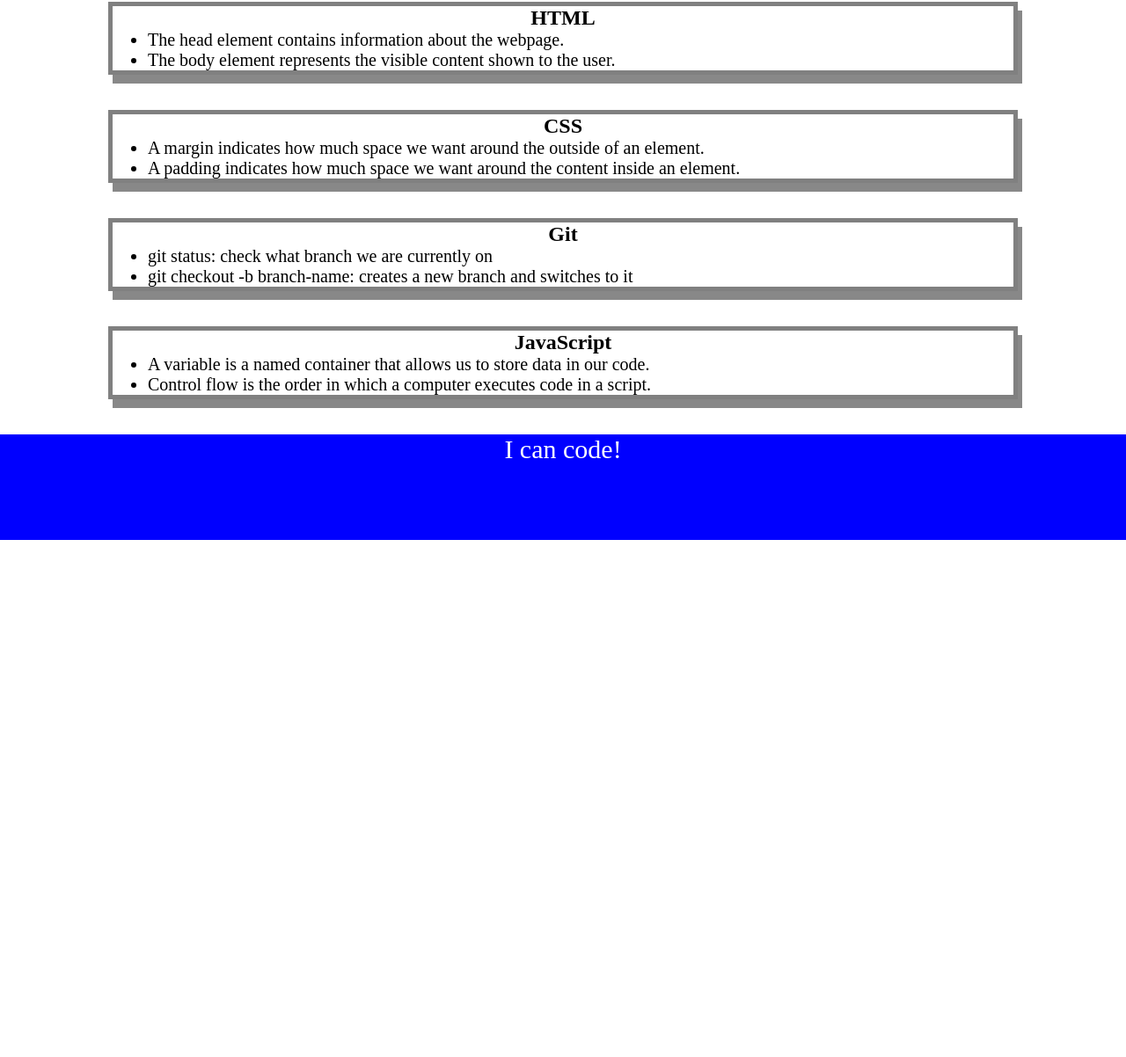
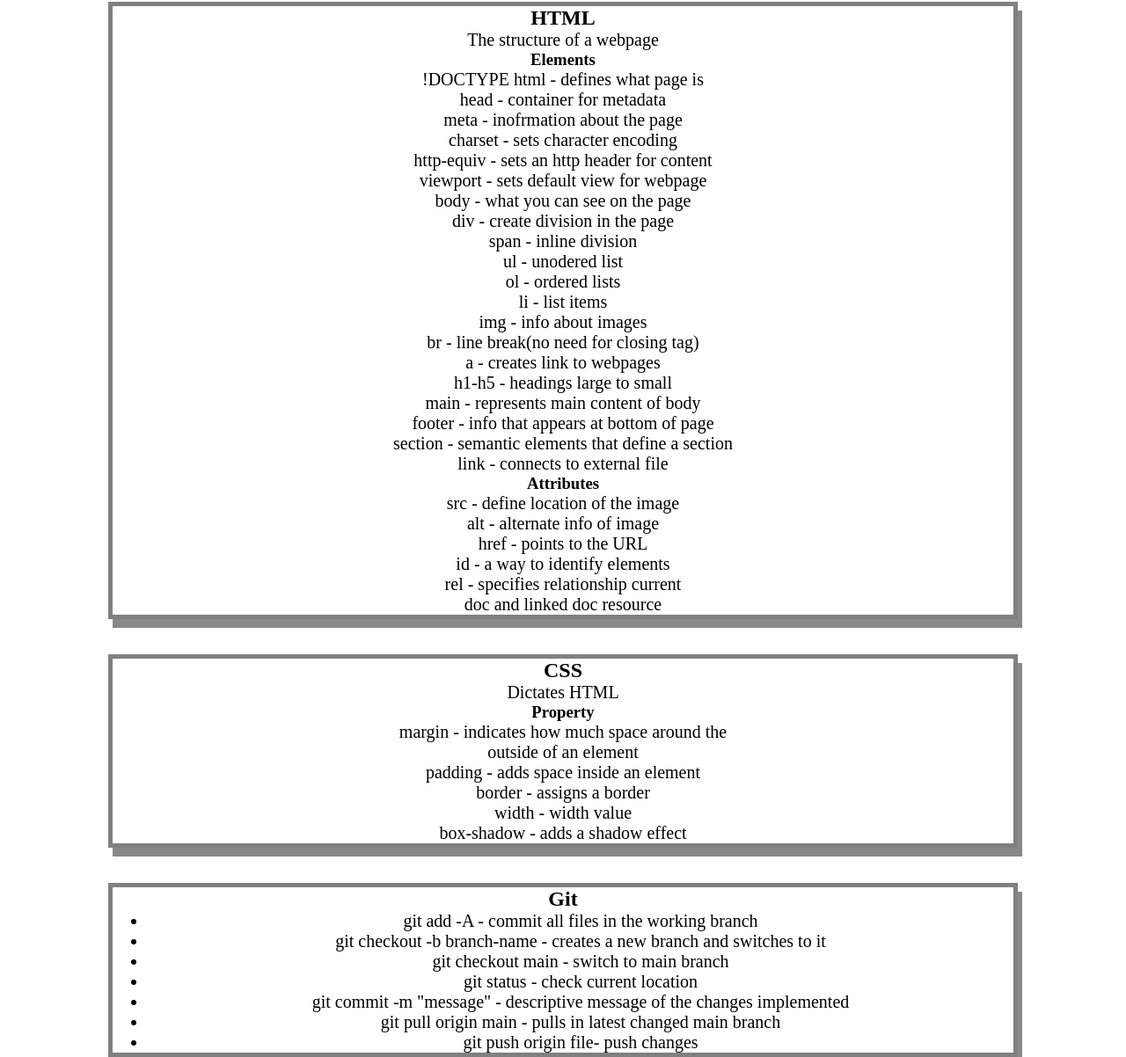
Before and after one commit to ChuyiengVang/prework-study-guide, a plain HTML site: page index.html in a window 1280 px wide. Shown: the part 158-1360 px from the top of the page at 88% size. Before the commit the page ends 800 px from the top, so only its background shows below. Drawn offline with Linux system fonts and the light colour scheme.

Commit message:
HTML and CSS update

```diff
--- a/assets/style.css
+++ b/assets/style.css
@@ -10,7 +10,8 @@
     color: white;
 }
 h1,
-h2 {
+h2,
+h3{
     text-align: center;
 }
 img {
@@ -20,13 +21,14 @@
     margin-left: auto;
     margin-right: auto;
 }
-ul {
+ul{
     padding-left: 40px;
     font-size: 20px;
+    text-align: center;
 }
 p {
     text-align: center;
-    font-size: 30px;
+    font-size: 20px;
 }
 
 .card {
--- a/index.html
+++ b/index.html
@@ -16,25 +16,58 @@
     <main>
       <section class="card" id="html-section">
         <h2>HTML</h2>
-        <ul>
-          <li>The head element contains information about the webpage.</li>
-          <li>The body element represents the visible content shown to the user.</li>
-        </ul>
+        <p>The structure of a webpage</p>
+        <h3>Elements</h3>
+        <p>!DOCTYPE html - defines what page is<br>
+           head - container for metadata<br>
+           meta - inofrmation about the page<br>
+           charset - sets character encoding<br>
+           http-equiv - sets an http header for content<br>
+           viewport - sets default view for webpage<br>
+           body - what you can see on the page<br>
+           div - create division in the page<br>
+           span - inline division<br>
+           ul - unodered list<br>
+           ol - ordered lists<br>
+           li - list items<br>
+           img - info about images<br>
+           br - line break(no need for closing tag)<br>
+           a - creates link to webpages<br>
+           h1-h5 - headings large to small<br>
+           main - represents main content of body<br>
+           footer - info that appears at bottom of page<br>
+           section - semantic elements that define a section<br>
+           link - connects to external file</p>
+        <h3>Attributes</h3>
+        <p>src - define location of the image<br>
+           alt - alternate info of image<br>
+           href - points to the URL<br>
+           id - a way to identify elements<br>
+           rel - specifies relationship current <br>doc and linked doc resource</p>
+
       </section>
 
       <section class="card" id="css-section">
         <h2>CSS</h2>
-        <ul>
-          <li>A margin indicates how much space we want around the outside of an element.</li>
-          <li>A padding indicates how much space we want around the content inside an element.</li>
-        </ul>
+        <p>Dictates HTML</p>
+        <h3>Property</h3>
+        <p>margin - indicates how much space around the <br>outside of an element<br>
+           padding - adds space inside an element<br>
+           border - assigns a border<br>
+           width - width value<br>
+           box-shadow - adds a shadow effect</p>
       </section>
 
       <section class="card" id="git-section">
         <h2>Git</h2>
         <ul>
-          <li>git status: check what branch we are currently on</li>
-          <li>git checkout -b branch-name: creates a new branch and switches to it</li>
+          <li>git add -A - commit all files in the working branch</li>
+          <li>git checkout -b branch-name - creates a new branch and switches to it</li>
+          <li>git checkout main - switch to main branch</li>
+          <li>git status - check current location</li>
+          <li>git commit -m "message" - descriptive message of the changes implemented</li>
+          <li>git pull origin main - pulls in latest changed main branch</li>
+          <li>git push origin file- push changes</li>
         </ul>
       </section>
 
@@ -43,6 +76,10 @@
         <ul>
           <li>A variable is a named container that allows us to store data in our code.</li>
           <li>Control flow is the order in which a computer executes code in a script.</li>
+          <li>String - included topics</li>
+          <li>Array - group of related data</li>
+          <li>Index - unique numbered location of data item in the array</li>
+          <li>For Loops - allows a single code to be executed repeatedly</li>
         </ul>
       </section>
     </main>
```
